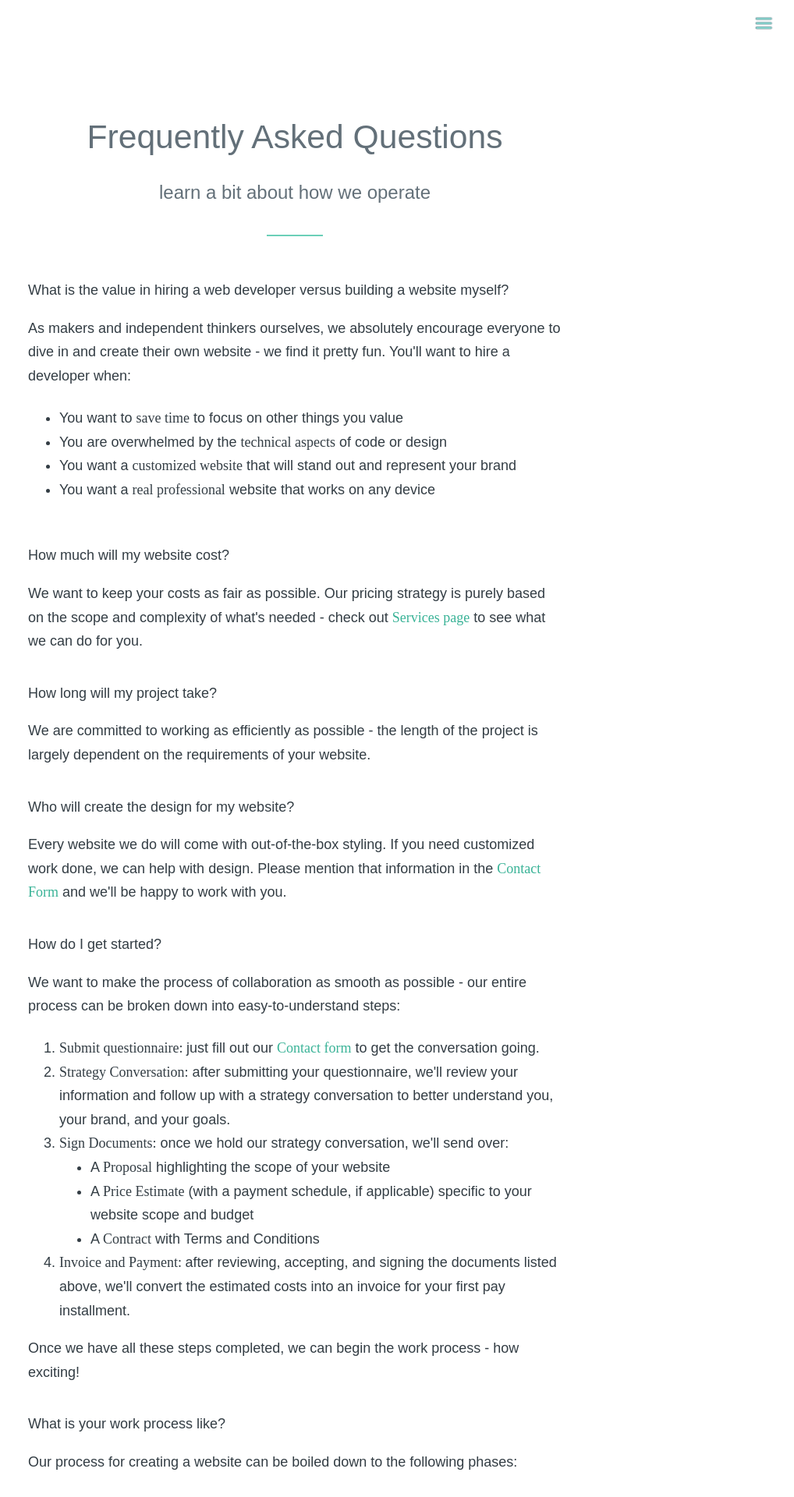
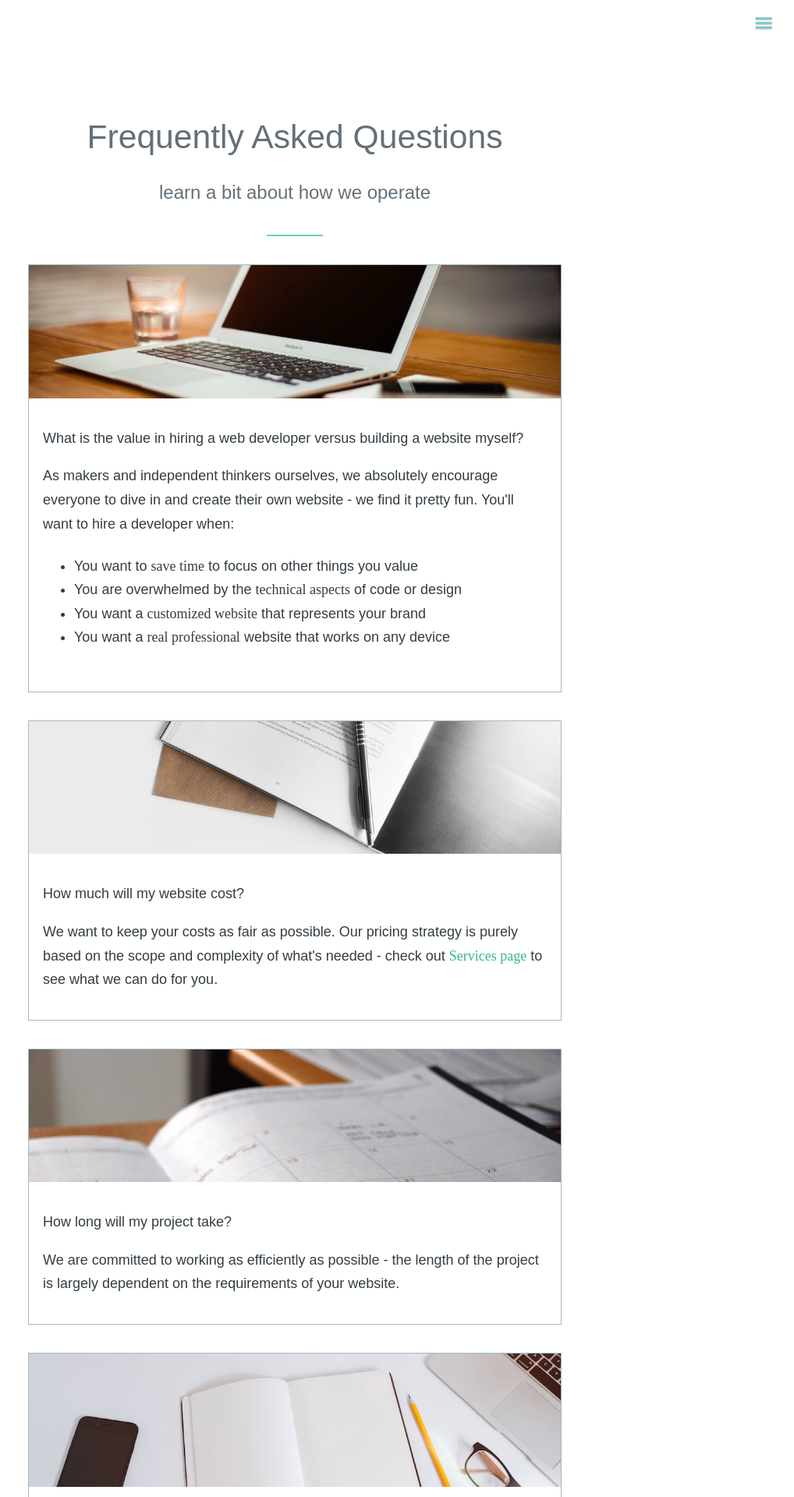
Before and after one commit to graymintmoon/graymintmoon.github.io, a Jekyll site: the page built from faq.md, in a window 1280 px wide. Shown: the top 1920 px of the page at 78% size, without its empty margins (262-1280 px from the left). Built offline with Jekyll 4.4.1, drawn with Linux system fonts in a browser that asks for light colours; nearby versions of some CDN libraries; some web fonts are replaced.

Commit message:
fix faq and alt tags

```diff
--- a/_includes/header.html
+++ b/_includes/header.html
@@ -1,7 +1,7 @@
 <div class="header">
 	<div class="container_xl">
-		<span class="header_menu_toggle"><img class="img_sm_icon" src="{{site.url}}/assets/menu.png" alt=""></span>
-		<span class="header_menu_toggle_close"><img class="img_sm_icon" src="{{site.url}}/assets/close.png" alt=""></span>
+		<span class="header_menu_toggle"><img class="img_sm_icon" src="{{site.url}}/assets/menu.png" alt="Menu icon"></span>
+		<span class="header_menu_toggle_close"><img class="img_sm_icon" src="{{site.url}}/assets/close.png" alt="Close Menu icon"></span>
 	</div>
 </div>
 <nav class="site_nav">
--- a/_sass/components/_faq.scss
+++ b/_sass/components/_faq.scss
@@ -4,9 +4,15 @@
 		margin-bottom: 0;
 	}
 
+	&_content {
+		padding: $spacing-unit / 2;
+	}
+
 	&_block {
-		padding-bottom: $spacing-unit /2;
+		margin-bottom: $spacing-unit;
+		padding-bottom: $spacing-unit / 2;
+		border: 1px solid $gray;
+	}
 
-		.fa {color: $blue}
-	}
+
 }
--- a/faq.md
+++ b/faq.md
@@ -9,48 +9,66 @@ title: FAQ
 </div>
 <div class="faq">
 	<div class="faq_block">
-		<p class="faq_question">What is the value in hiring a web developer versus building a website myself?</p>
-		<p class="faq_response">As makers and independent thinkers ourselves, we absolutely encourage everyone to dive in and create their own website - we find it pretty fun. You'll want to hire a developer when:</p>
-		<ul class="page_bulleted_list">
-			<li>You want to <strong>save time</strong> to focus on other things you value</li>
-			<li>You are overwhelmed by the <strong>technical aspects</strong> of code or design</li>
-			<li>You want a <strong>customized website</strong> that will stand out and represent your brand</li>
-			<li>You want a <strong>real professional</strong> website that works on any device</li>
-		</ul>
+		<img class="img_full" src="{{site.url}}/assets/value.jpg" alt="Photo by Alejandro Escamilla">
+		<div class="faq_content">
+			<p class="faq_question">What is the value in hiring a web developer versus building a website myself?</p>
+			<p class="faq_response">As makers and independent thinkers ourselves, we absolutely encourage everyone to dive in and create their own website - we find it pretty fun. You'll want to hire a developer when:</p>
+			<ul class="page_bulleted_list">
+				<li>You want to <strong>save time</strong> to focus on other things you value</li>
+				<li>You are overwhelmed by the <strong>technical aspects</strong> of code or design</li>
+				<li>You want a <strong>customized website</strong> that represents your brand</li>
+				<li>You want a <strong>real professional</strong> website that works on any device</li>
+			</ul>
+		</div>
 	</div>
 	<div class="faq_block">
-		<p class="faq_question">How much will my website cost?</p>
-		<p class="faq_response">We want to keep your costs as fair as possible. Our pricing strategy is purely based on the scope and complexity of what's needed - check out <a href="/services"><strong>Services page</strong></a> to see what we can do for you.</p>
+		<img class="img_full" src="{{site.url}}/assets/cost.jpg" alt="Photo by Sarah Dorweiler">
+		<div class="faq_content">
+			<p class="faq_question">How much will my website cost?</p>
+			<p class="faq_response">We want to keep your costs as fair as possible. Our pricing strategy is purely based on the scope and complexity of what's needed - check out <a href="/services"><strong>Services page</strong></a> to see what we can do for you.</p>
+		</div>
+	</div>
+
+	<div class="faq_block">
+		<img class="img_full" src="{{site.url}}/assets/calendar.jpg" alt="Photo by Eric Rothermel">
+		<div class="faq_content">
+			<p class="faq_question">How long will my project take?</p>
+			<p class="faq_response">We are committed to working as efficiently as possible - the length of the project is largely dependent on the requirements of your website.</p>
+		</div>
 	</div>
 	<div class="faq_block">
-		<p class="faq_question">How long will my project take?</p>
-		<p class="faq_response">We are committed to working as efficiently as possible - the length of the project is largely dependent on the requirements of your website.</p>
+		<img class="img_full" src="{{site.url}}/assets/design.jpg" alt="Photo by Jeshoots">
+		<div class="faq_content">
+			<p class="faq_question">Who will create the design for my website?</p>
+			<p class="faq_response">Every website we do will come with out-of-the-box styling. If you need customized work done, we can help with design. Please mention that information in the <a href="/contact"><strong>Contact Form</strong></a> and we'll be happy to work with you.</p>
+		</div>
 	</div>
 	<div class="faq_block">
-		<p class="faq_question">Who will create the design for my website?</p>
-		<p class="faq_response">Every website we do will come with out-of-the-box styling. If you need customized work done, we can help with design. Please mention that information in the <a href="/contact"><strong>Contact Form</strong></a> and we'll be happy to work with you.</p>
+		<img class="img_full" src="{{site.url}}/assets/start.jpg" alt="Photo by Annie Spratt">
+		<div class="faq_content">
+			<p class="faq_question">How do I get started?</p>
+			<p class="faq_response">We want to make the process of collaboration as smooth as possible - our entire process can be broken down into easy-to-understand steps:</p>
+			<ol class="page_bulleted_list">
+				<li><strong>Submit questionnaire: </strong>just fill out our <a href="/contact"><strong>Contact form</strong></a> to get the conversation going.</li>
+				<li><strong>Strategy Conversation:</strong> after submitting your questionnaire, we'll review your information and follow up with a strategy conversation to better understand you, your brand, and your goals.</li>
+				<li><strong>Sign Documents:</strong> once we hold our strategy conversation, we'll send over:
+					<ul>
+						<li>A <strong>Proposal</strong> highlighting the scope of your website</li>
+						<li>A <strong>Price Estimate</strong> (with a payment schedule, if applicable) specific to your website scope and budget</li>
+						<li>A <strong>Contract</strong> with Terms and Conditions</li>
+					</ul>
+				</li>
+				<li><strong>Invoice and Payment: </strong>after reviewing, accepting, and signing the documents listed above, we'll convert the estimated costs into an invoice for your first pay installment.</li>
+			</ol>
+			<p class="faq_response">Once we have all these steps completed, we can begin the work process - how exciting!</p>
+		</div>
 	</div>
+
 	<div class="faq_block">
-		<p class="faq_question">How do I get started?</p>
-		<p class="faq_response">We want to make the process of collaboration as smooth as possible - our entire process can be broken down into easy-to-understand steps:</p>
-
-		<ol class="page_bulleted_list">
-			<li><strong>Submit questionnaire: </strong>just fill out our <a href="/contact"><strong>Contact form</strong></a> to get the conversation going.</li>
-			<li><strong>Strategy Conversation:</strong> after submitting your questionnaire, we'll review your information and follow up with a strategy conversation to better understand you, your brand, and your goals.</li>
-			<li><strong>Sign Documents:</strong> once we hold our strategy conversation, we'll send over:
-				<ul>
-					<li>A <strong>Proposal</strong> highlighting the scope of your website</li>
-					<li>A <strong>Price Estimate</strong> (with a payment schedule, if applicable) specific to your website scope and budget</li>
-					<li>A <strong>Contract</strong> with Terms and Conditions</li>
-				</ul>
-			</li>
-			<li><strong>Invoice and Payment: </strong>after reviewing, accepting, and signing the documents listed above, we'll convert the estimated costs into an invoice for your first pay installment.</li>
-		</ol>
-		<p class="faq_response">Once we have all these steps completed, we can begin the work process - how exciting!</p>
-	</div>
-	<div class="faq_block">
-		<p class="faq_question">What is your work process like?</p>
-		<p class="faq_response">Our process for creating a website can be boiled down to the following phases:</p>
+		<img class="img_full" src="{{site.url}}/assets/process.jpg" alt="Photo by Daniel Hjalmarsson">
+		<div class="faq_content">
+			<p class="faq_question">What is your work process like?</p>
+			<p class="faq_response">Our process for creating a website can be boiled down to the following phases:</p>
 			<ul class="page_bulleted_list">
 				<li><strong>Discovery: </strong> it's critical to recognize your brand, business objectives, and target audience. From a design standpoint, this is one of the most important stages.</li>
 				<li><strong>Concepting & Design: </strong> we design high-level concepts of what your site should include, mindful of user experience strategies.</li>
@@ -58,5 +76,6 @@ title: FAQ
 				<li><strong>Iteration: </strong> during the implementation phase, we revisit design and user experience; if necessary, we iterate with better ideas.</li>
 				<li><strong>Testing: </strong> although testing occurs throughout the entire process, we do deeper testing across the entire site to ensure its' functioning optimally and that everything looks its best!</li>
 			</ul>
+		</div>
 	</div>
 </div>
```
Also changed, not shown: work.md (+8 -8 lines), assets/calendar.jpg (added), assets/cost.jpg (added), assets/design.jpg (added), assets/khris.jpg (deleted), assets/moon_full.png (deleted), assets/moon_half.png (deleted), assets/moon_quarter.png (deleted), assets/process.jpg (added), assets/randy_tolentino.png (deleted), assets/start.jpg (added), assets/value.jpg (added).
